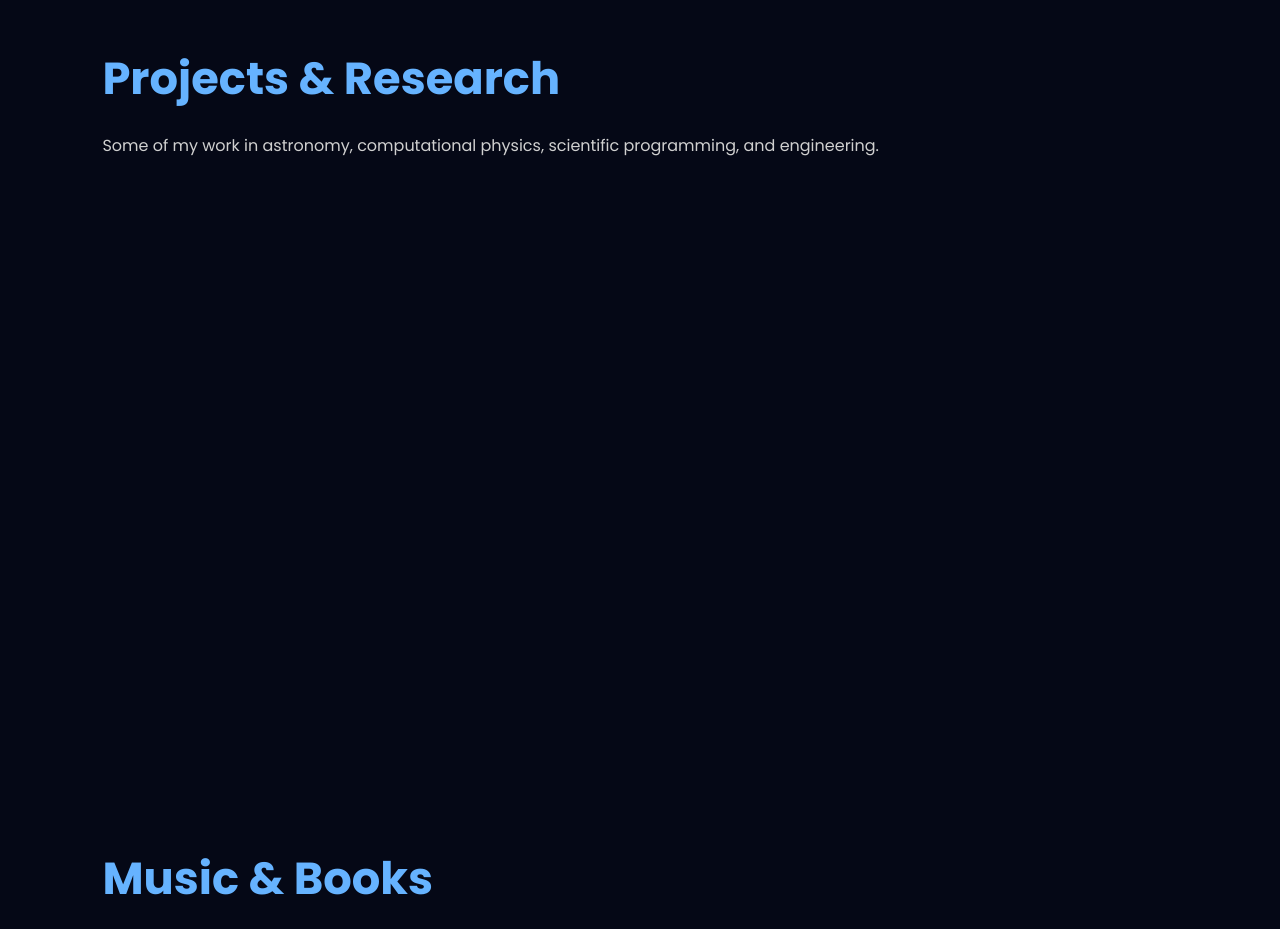
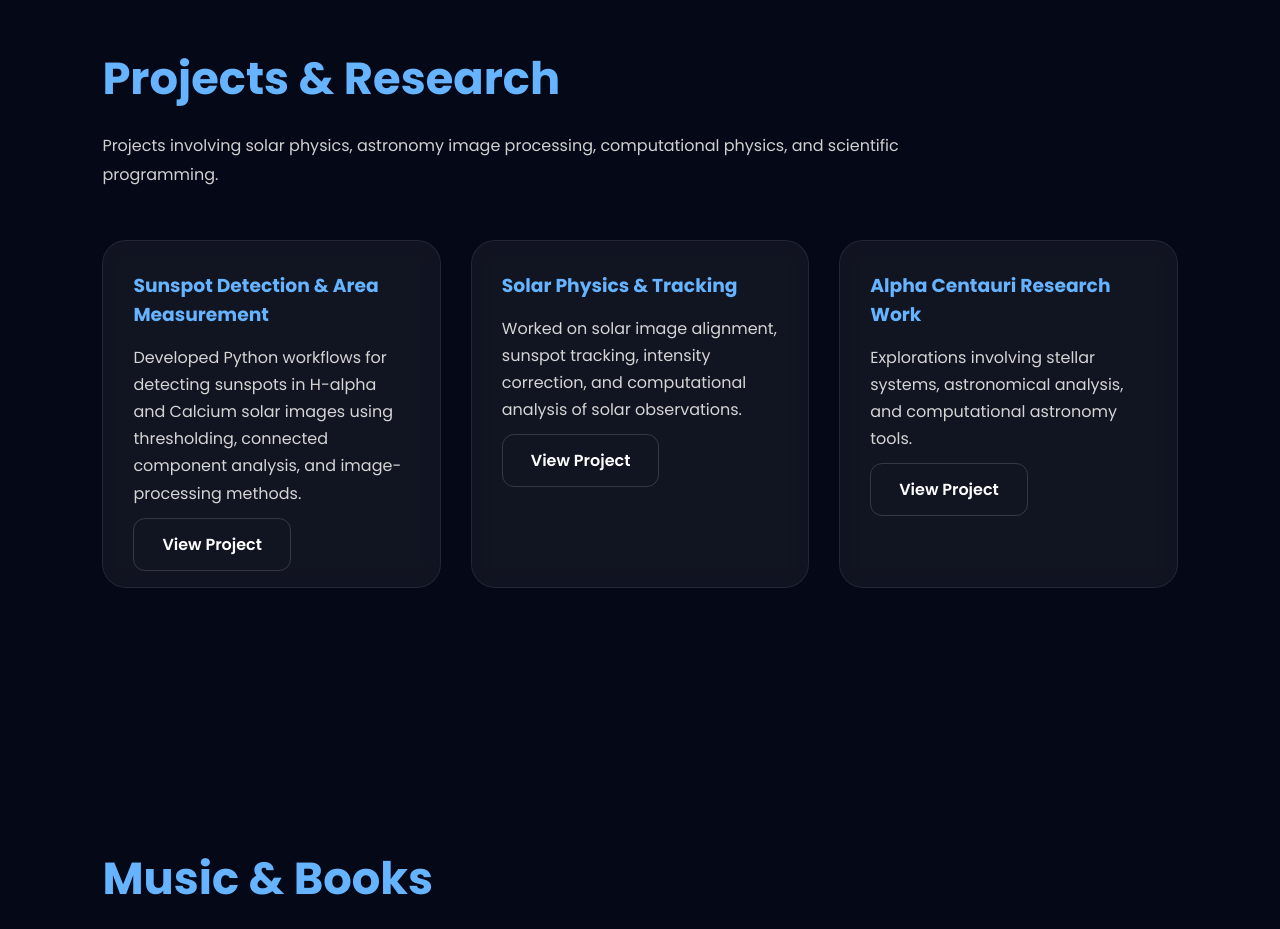
Before and after one commit to Soumit65/my-website, a plain HTML site: page index.html in a window 1280 px wide. Shown: the part 2500-3429 px from the top of the page. Drawn offline with Linux system fonts and the light colour scheme.

Commit message:
Enhance project section with new details and cards
Updated project descriptions and added new project cards for sunspot detection, solar physics tracking, and Alpha Centauri research.

```diff
--- a/index.html
+++ b/index.html
@@ -370,11 +370,68 @@ Copy this entire code into your `index.html` file.
     <h2 class="section-title">Projects & Research</h2>
 
     <p class="section-subtitle">
-        Some of my work in astronomy, computational physics,
-        scientific programming, and engineering.
+        Projects involving solar physics, astronomy image processing,
+        computational physics, and scientific programming.
     </p>
 
-    <div id="repo-container" class="grid"></div>
+    <div class="grid">
+
+        <div class="card">
+            <h3>Sunspot Detection & Area Measurement</h3>
+
+            <p>
+                Developed Python workflows for detecting sunspots in
+                H-alpha and Calcium solar images using thresholding,
+                connected component analysis, and image-processing methods.
+            </p>
+
+            <br>
+
+            <a href="https://github.com/Soumit65"
+               target="_blank"
+               class="btn secondary">
+               View Project
+            </a>
+        </div>
+
+        <div class="card">
+            <h3>Solar Physics & Tracking</h3>
+
+            <p>
+                Worked on solar image alignment, sunspot tracking,
+                intensity correction, and computational analysis
+                of solar observations.
+            </p>
+
+            <br>
+
+            <a href="https://github.com/Soumit65"
+               target="_blank"
+               class="btn secondary">
+               View Project
+            </a>
+        </div>
+
+        <div class="card">
+            <h3>Alpha Centauri Research Work</h3>
+
+            <p>
+                Explorations involving stellar systems,
+                astronomical analysis, and computational astronomy tools.
+            </p>
+
+            <br>
+
+            <a href="https://github.com/Soumit65"
+               target="_blank"
+               class="btn secondary">
+               View Project
+            </a>
+        </div>
+
+    </div>
+
+</section>
 
 </section>
     <section id="music">
```
